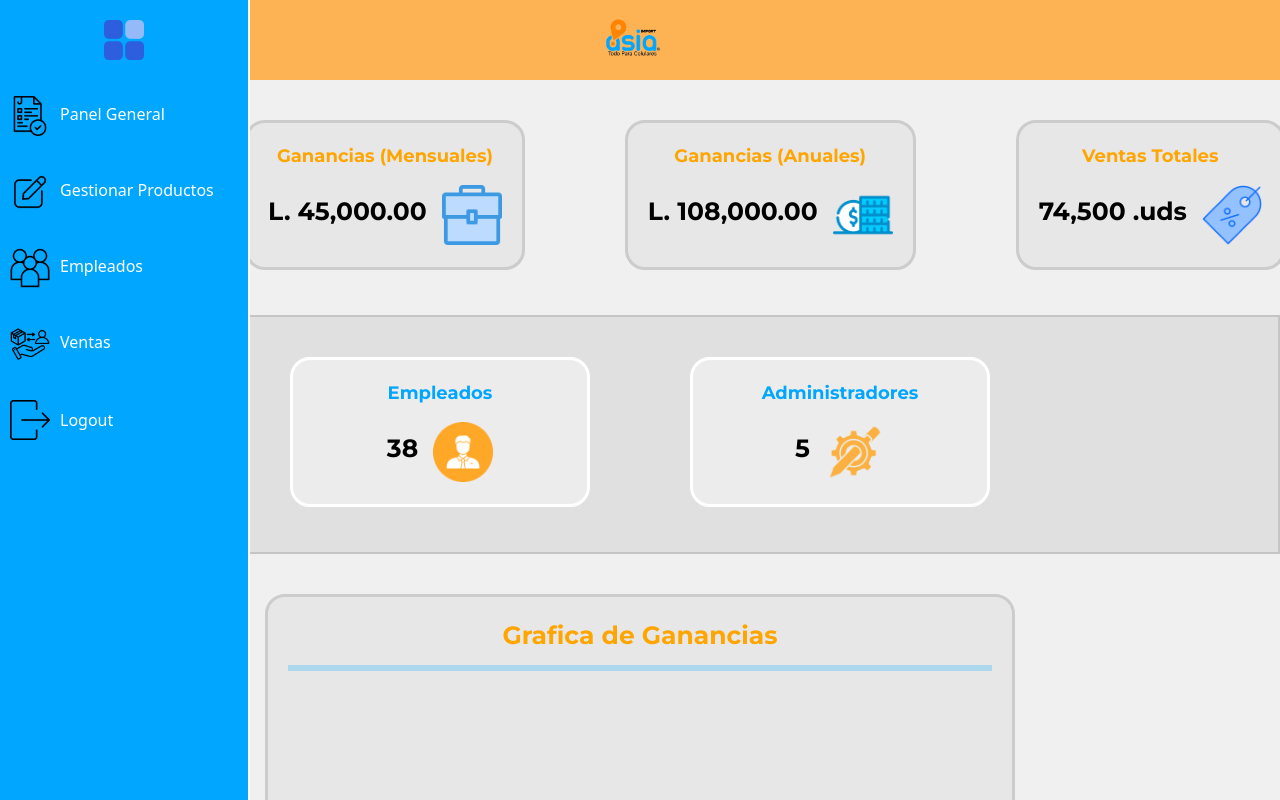
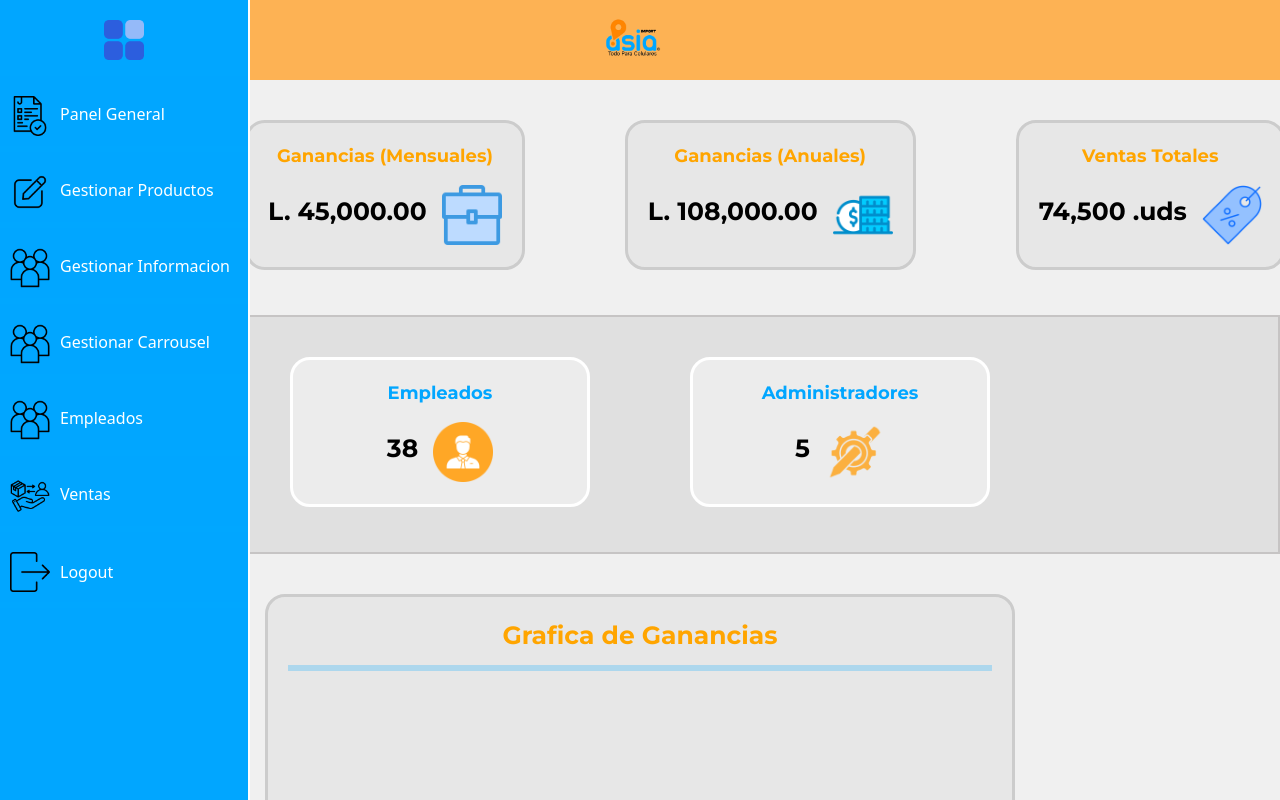
Before and after one commit to jairoaguilarts/AsiaImport, a React (Create React App) app: page / in a window 1280 px wide. Shown: the top 800 px of the page. Built offline with nearby package versions, Linux system fonts and the light colour scheme; sample sign-in values are in the browser's storage; a web font is replaced by a local one.

Commit message:
correcion faltante

```diff
--- a/src/components/Admin_screens/AdminPage.js
+++ b/src/components/Admin_screens/AdminPage.js
@@ -80,6 +80,20 @@ const AdminPage = () => {
             </div>
             <hr className="linea-divisora" />
             <div className="sidebar-item">
+              <Link to="/GestionarInfo">
+                <img src={empleados} alt="emp" className="icon-image" />
+                <span>Gestionar Informacion</span>
+              </Link>
+            </div>
+            <hr className="linea-divisora" />
+            <div className="sidebar-item">
+              <Link to="/adminempleados">
+                <img src={empleados} alt="emp" className="icon-image" />
+                <span>Gestionar Carrousel</span>
+              </Link>
+            </div>
+            <hr className="linea-divisora" />
+            <div className="sidebar-item">
               <Link to="/adminempleados">
                 <img src={empleados} alt="emp" className="icon-image" />
                 <span>Empleados</span>
```
